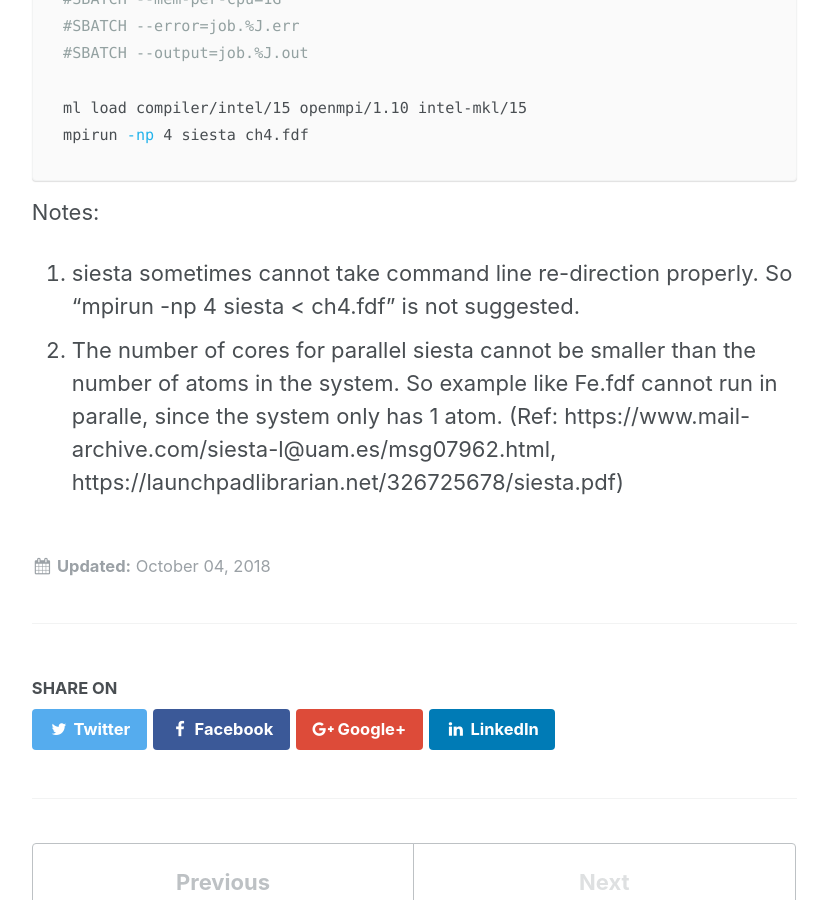
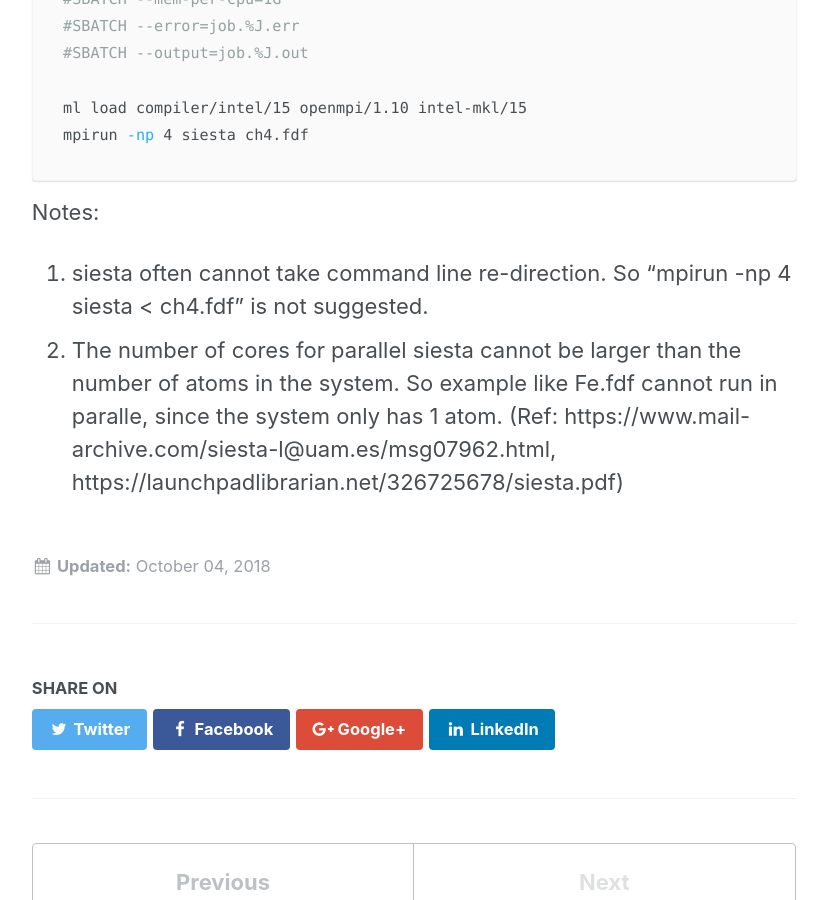
Before and after one commit to JingchaoZhang/JingchaoZhang.github.io, a Jekyll site: the page built from _posts/2018-10-04-Siesta v4.1.b3 Openmpi Compilation with Slurm Example.md, in a window 1280 px wide and 900 px high, scrolled down 3018 px. Shown: the whole window, without its empty margins (252-1080 px from the left). Built offline with Jekyll 4.4.1, drawn with Linux system fonts in a browser that asks for light colours.

Commit message:
Update 2018-10-04-Siesta v4.1.b3 Openmpi Compilation with Slurm Example.md

````diff
--- a/_posts/2018-10-04-Siesta v4.1.b3 Openmpi Compilation with Slurm Example.md
+++ b/_posts/2018-10-04-Siesta v4.1.b3 Openmpi Compilation with Slurm Example.md
@@ -108,6 +108,6 @@ mpirun -np 4 siesta ch4.fdf
 ```
 
 Notes:
-1. siesta sometimes cannot take command line re-direction properly. So "mpirun -np 4 siesta < ch4.fdf" is not suggested.
-2. The number of cores for parallel siesta cannot be smaller than the number of atoms in the system. So example like Fe.fdf cannot run in paralle, since the system only has 1 atom.
+1. siesta often cannot take command line re-direction. So "mpirun -np 4 siesta < ch4.fdf" is not suggested.
+2. The number of cores for parallel siesta cannot be larger than the number of atoms in the system. So example like Fe.fdf cannot run in paralle, since the system only has 1 atom.
 (Ref: https://www.mail-archive.com/siesta-l@uam.es/msg07962.html, https://launchpadlibrarian.net/326725678/siesta.pdf)
````
